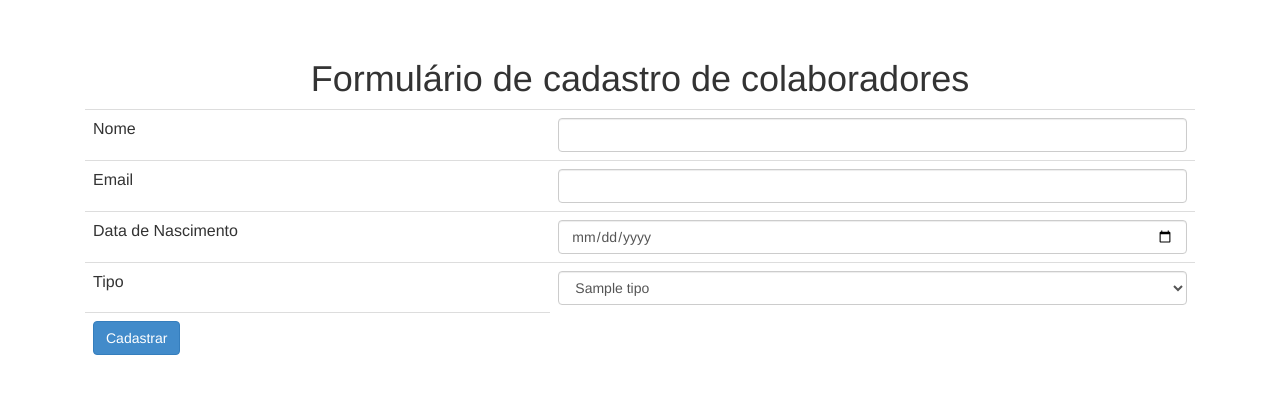
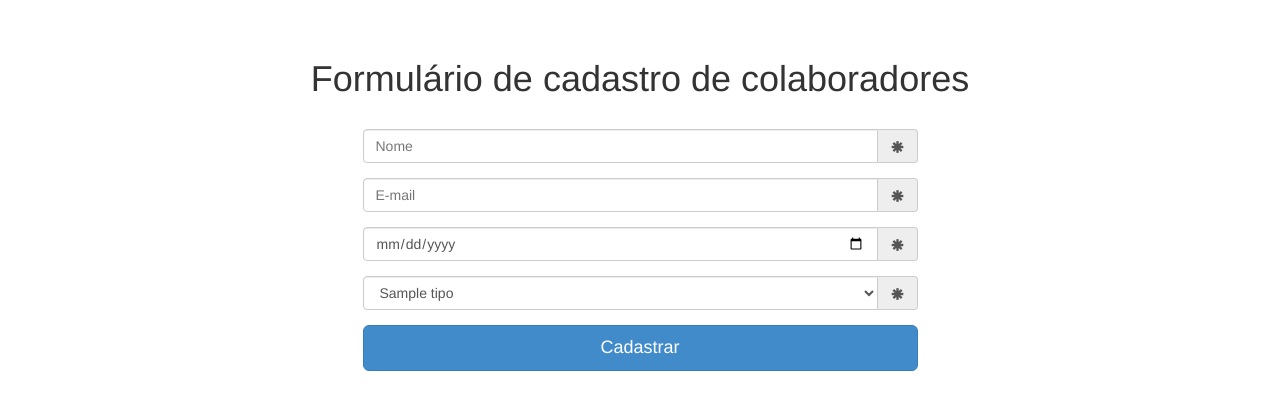
Before and after one commit to bsampaio/PHP-ProjetoScrum, a PHP site: page /colaborador-formulario.php in a window 1280 px wide. Shown: the part 51-461 px from the top of the page. Run offline with PHP 8.4, Linux system fonts and the light colour scheme; tables that the repository leaves empty or names only in its code hold one stand-in row (values such as "Sample post").

Commit message:
Reorganização e estilização do form de cadastro de colaboradores

```diff
--- a/colaborador-formulario.php
+++ b/colaborador-formulario.php
@@ -5,35 +5,54 @@
 	$tipos = listaTipos($connection);
 ?>
 <h1>Formulário de cadastro de colaboradores</h1>
-	<form action="adiciona-colaborador.php" method="POST">
-		<table class="table">
-			<tr>
-				<td>Nome</td>
-				<td><input class="form-control" type="text" name="nome"></td>
-			</tr>
-			<tr>
-				<td>Email</td>
-				<td><input class="form-control" type="email" name="email"></td>
-			</tr>
-			<tr>
-				<td>Data de Nascimento</td>
-				<td><input class="form-control" type="date" name="datanascimento"></td>
-			</tr>
-			<tr>
-				<td>Tipo</td>
-				<td>
-					<select name="tipo_id" class="form-control">
+<br/>
+<div id="loginbox" class="mainbox col-md-6 col-md-offset-3 col-sm-8 col-sm-offset-2">
+<div class="row">
+    <form role="form" action="adiciona-colaborador.php" method="POST">
+        <div class="form-group">
+            <div class="input-group">
+                <input class="form-control" type="text" name="nome" placeholder="Nome" required>
+                <span class="input-group-addon">
+                    <span class="glyphicon glyphicon-asterisk">
+                    </span>
+                </span>
+            </div>
+        </div>
+        <div class="form-group">
+            <div class="input-group">
+                <input class="form-control" type="email" name="email" placeholder="E-mail" required>
+                <span class="input-group-addon">
+                    <span class="glyphicon glyphicon-asterisk">
+                    </span>
+                </span>
+            </div>
+        </div>
+        <div class="form-group">
+            <div class="input-group">
+                <input class="form-control" type="date" name="datanascimento" required>
+                <span class="input-group-addon">
+                    <span class="glyphicon glyphicon-asterisk">
+                    </span>
+                </span>
+            </div>
+        </div>
+        <div class="form-group">
+            <div class="input-group">
+                <select class="form-control" name="tipo_id" required>
                     <?php foreach ($tipos as $tipo): ?>
                         <option value="<?=$tipo["id"]?>">
                             <?php echo $tipo["nome"];?>
                         </option>
                     <?php endforeach ?>
                 </select>
-				</td>
-			</tr>
-			<tr>
-				<td><input class="btn btn-primary" type="submit" value="Cadastrar"></td>
-			</tr>
-		</table>
+                <span class="input-group-addon">
+                    <span class="glyphicon glyphicon-asterisk">
+                    </span>
+                </span>
+            </div>
+        </div>
+        <input class="btn btn-primary btn-lg btn-block" type="submit" value="Cadastrar">
     </form>
+</div>
+</div>
 <?php include "footer.php" ?>
--- a/header.php
+++ b/header.php
@@ -9,7 +9,7 @@
 	<div class="navbar navbar-inverse navbar-fixed-top">
 		<div class="container">
 			<div class="navbar-header">
-				<a class="navbar-brand" href="/index.php">SCRUM!</a>
+				<a class="navbar-brand" href="./">SCRUM!</a>
 			</div>
 			<div>
 				<ul class="nav navbar-nav">
```
Lines whose indentation alone changed are shown as unchanged.
